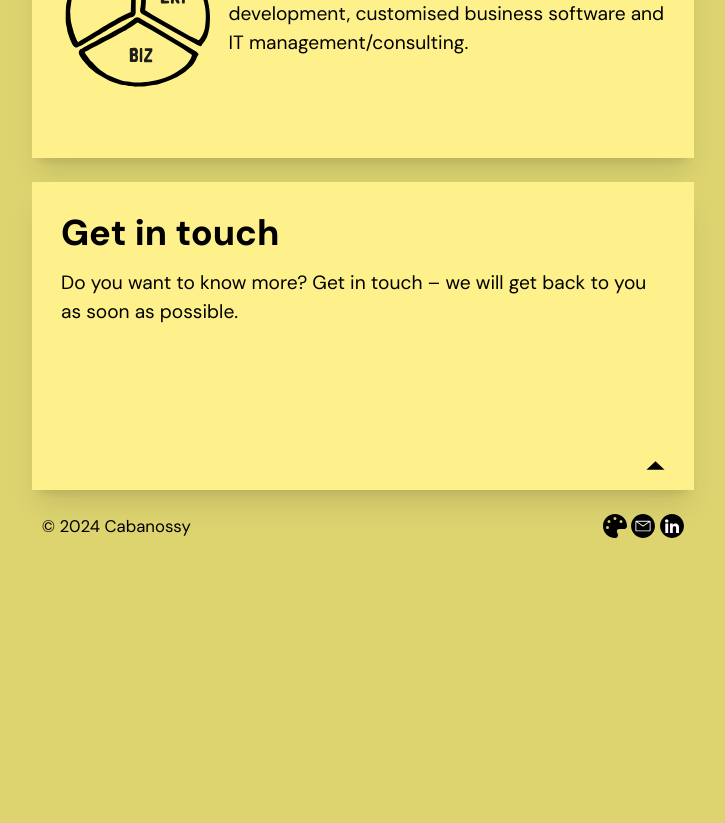
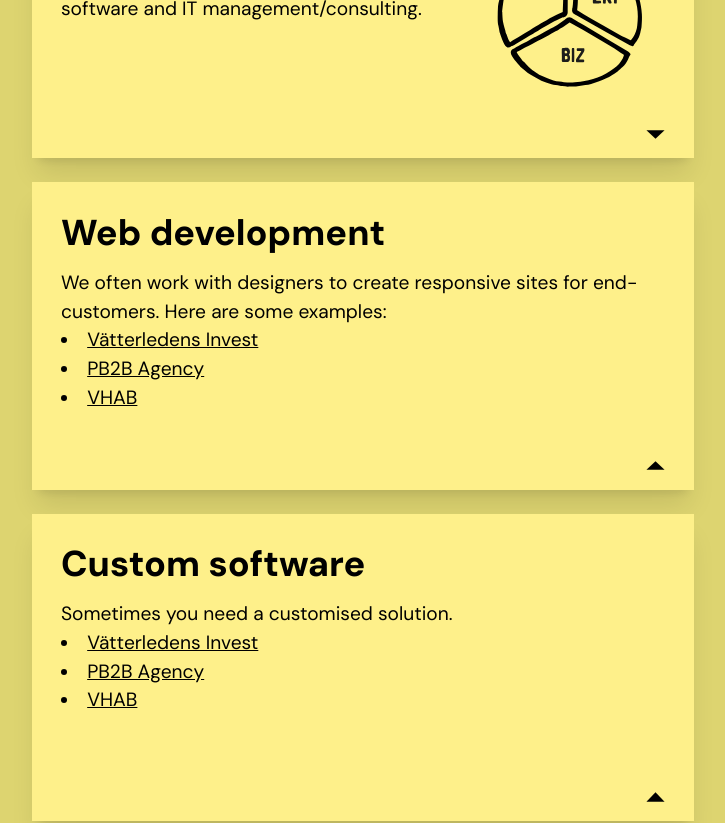
Before and after one commit to insulationman/cabanossy-se, a React (Vite) app: page / in a window 1280 px wide. Shown: the part 1080-1903 px from the top of the page, without its empty margins (277-1002 px from the left). Before the commit the page ends 1637 px from the top, so only its background shows below. Built offline with nearby package versions, Linux system fonts and the light colour scheme.

Commit message:
Update business areas and add examples in App.tsx

```diff
--- a/src/App.tsx
+++ b/src/App.tsx
@@ -41,13 +41,92 @@ function App() {
           <img src={PilNer} className="h-2 mt-auto self-end" alt="pilned" />
         </Card>
         <Card title="Business areas">
-          <div className="flex flex-col md:flex-row items-center gap-3">
-            <img src={PieChart} className="h-24 md:h-32 self-center" />
-            <p>
+          <div className="flex flex-col md:flex-row  gap-3">
+            <p className="order-2 md:order-first">
               We do work in three business areas: "classic" web development,
               customised business software and IT management/consulting.
             </p>
+            <img
+              src={PieChart}
+              className="h-24 md:h-32 md:mx-4 md:order-last self-center"
+            />
           </div>
+          <img src={PilNer} className="h-2 mt-auto self-end" alt="pilned" />
+        </Card>
+        <Card title="Web development">
+          <p>
+            We often work with designers to create responsive sites for
+            end-customers. Here are some examples:
+          </p>
+          <ul className="list-disc list-inside">
+            <li>
+              <a
+                href="https://viab.se"
+                target="_blank"
+                rel="noreferrer"
+                className="underline"
+              >
+                Vätterledens Invest
+              </a>
+            </li>
+            <li>
+              <a
+                href="https://pb2b.agency"
+                target="_blank"
+                rel="noreferrer"
+                className="underline"
+              >
+                PB2B Agency
+              </a>
+            </li>
+            <li>
+              <a
+                href="https://vhab.se"
+                target="_blank"
+                rel="noreferrer"
+                className="underline"
+              >
+                VHAB
+              </a>
+            </li>
+          </ul>
+          <img src={PilUpp} className="h-2 mt-auto self-end" alt="pilned" />
+        </Card>
+        <Card title="Custom software">
+          <p>Sometimes you need a customised solution.</p>
+          <ul className="list-disc list-inside">
+            <li>
+              <a
+                href="https://viab.se"
+                target="_blank"
+                rel="noreferrer"
+                className="underline"
+              >
+                Vätterledens Invest
+              </a>
+            </li>
+            <li>
+              <a
+                href="https://pb2b.agency"
+                target="_blank"
+                rel="noreferrer"
+                className="underline"
+              >
+                PB2B Agency
+              </a>
+            </li>
+            <li>
+              <a
+                href="https://vhab.se"
+                target="_blank"
+                rel="noreferrer"
+                className="underline"
+              >
+                VHAB
+              </a>
+            </li>
+          </ul>
+          <img src={PilUpp} className="h-2 mt-auto self-end" alt="pilned" />
         </Card>
         <Card title="Get in touch">
           <p>
```
